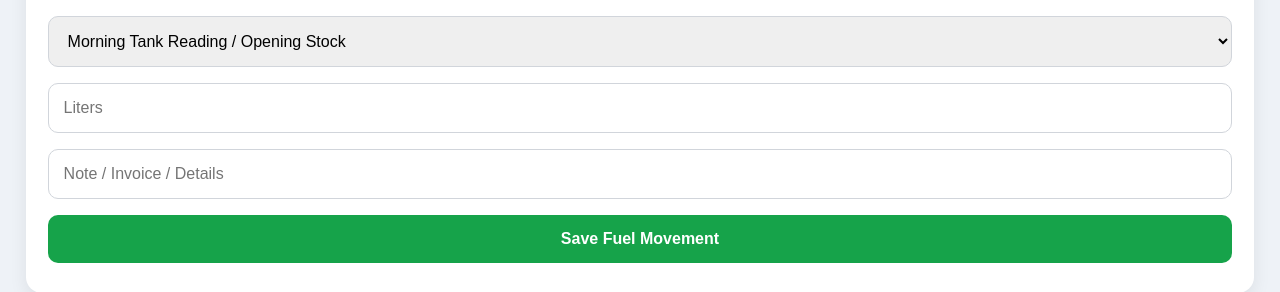
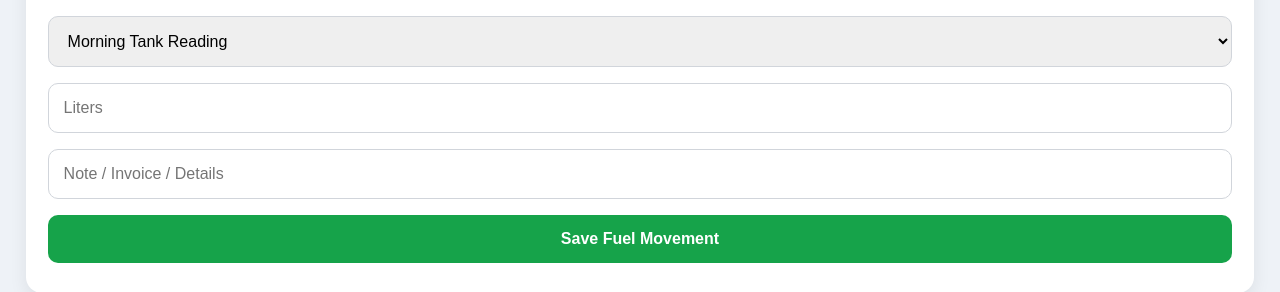
Before and after one commit to iosif-fuels/iosif-fuels-pos-online, a Flask app: template templates/fuel_stock.html in a window 1280 px wide. Shown: the part 530-822 px from the top of the page. Run offline with Flask 3, Linux system fonts and the light colour scheme; the template is opened without the code that fills it, so the values that code supplies are empty; some libraries are stand-ins or nearby versions.

Commit message:
fuel_stock.html

```diff
--- a/templates/fuel_stock.html
+++ b/templates/fuel_stock.html
@@ -45,7 +45,7 @@
             </select>
 
             <select name="movement_type" required>
-                <option value="Opening Stock">Morning Tank Reading / Opening Stock</option>
+                <option value="Tank Reading">Morning Tank Reading</option>
                 <option value="Delivery">Fuel Delivery / Bought Fuel</option>
                 <option value="Sold">Fuel Sold</option>
             </select>
```
